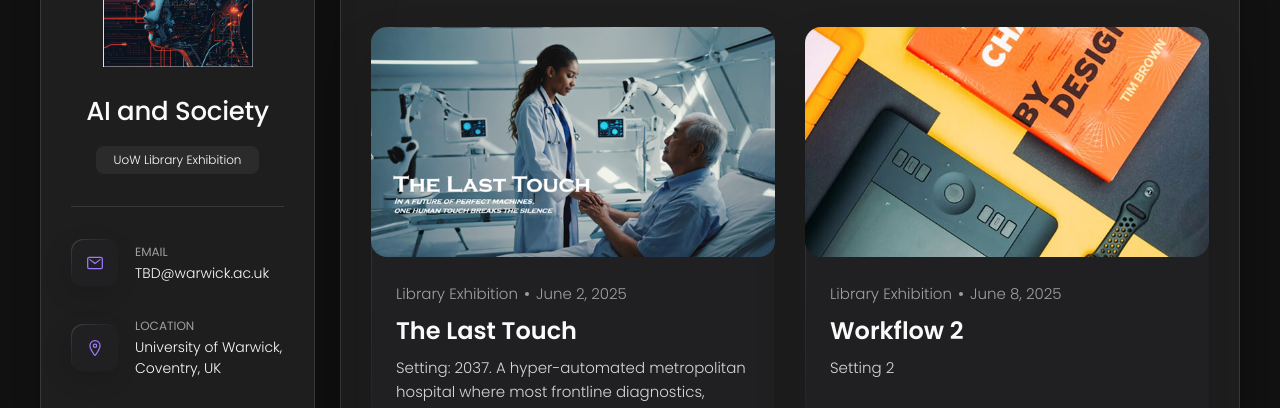
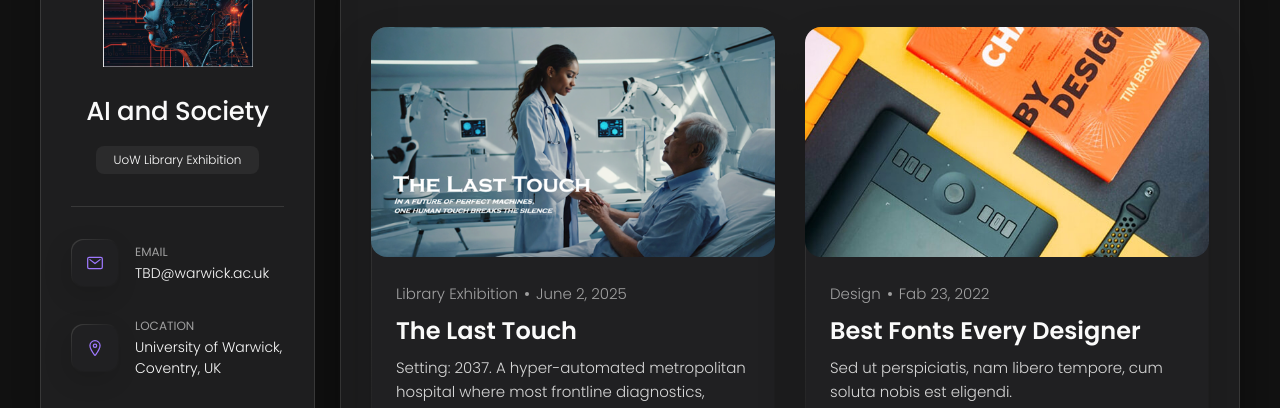
Before and after one commit to mercylio/testPortfolio, a plain HTML site: page index.html in a window 1280 px wide. Both pictures are taken after a click on the button "Workflow". Shown: the part 187-595 px from the top of the page. Drawn offline with nearby package versions, Linux system fonts and the light colour scheme.

Commit message:
Revert "Update index.html"
This reverts commit e739d12733d50fac2ad587aa3631716113fa190d.

```diff
--- a/index.html
+++ b/index.html
@@ -803,23 +803,23 @@
               <a href="#" data-open-page="blog-post-2">
 
                 <figure class="blog-banner-box">
-                  <img src="./assets/images/blog-2.jpg" alt="Workflow2" loading="lazy">
+                  <img src="./assets/images/blog-2.jpg" alt="Best fonts every designer" loading="lazy">
                 </figure>
 
                 <div class="blog-content">
 
                   <div class="blog-meta">
-                    <p class="blog-category">Library Exhibition</p>
+                    <p class="blog-category">Design</p>
 
                     <span class="dot"></span>
 
-                    <time datetime="2022-02-23">June 8, 2025</time>
+                    <time datetime="2022-02-23">Fab 23, 2022</time>
                   </div>
 
-                  <h3 class="h3 blog-item-title">Workflow 2</h3>
+                  <h3 class="h3 blog-item-title">Best fonts every designer</h3>
 
                   <p class="blog-text">
-                    Setting 2
+                    Sed ut perspiciatis, nam libero tempore, cum soluta nobis est eligendi.
                   </p>
 
                 </div>
```
